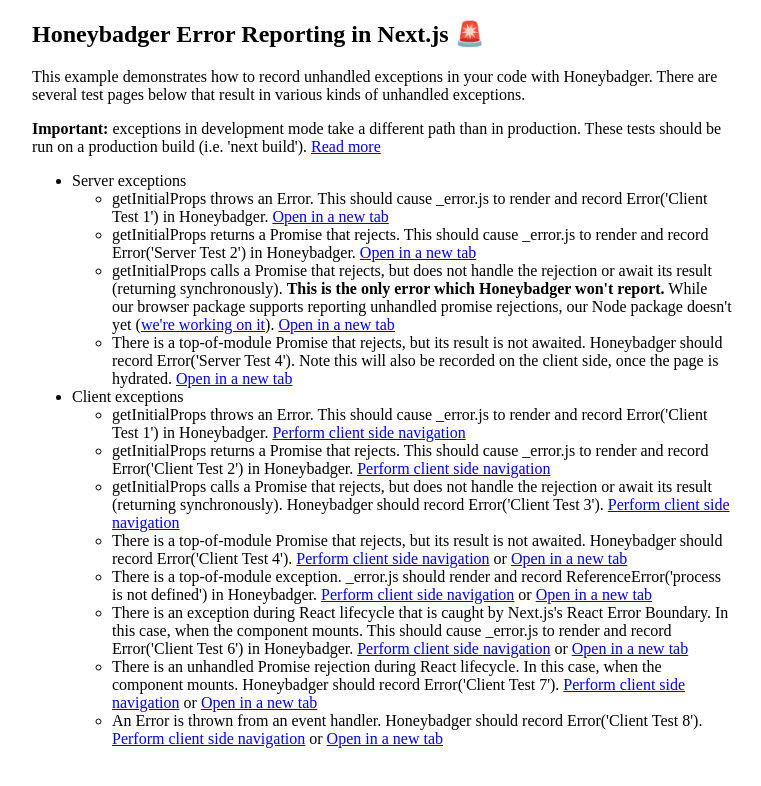
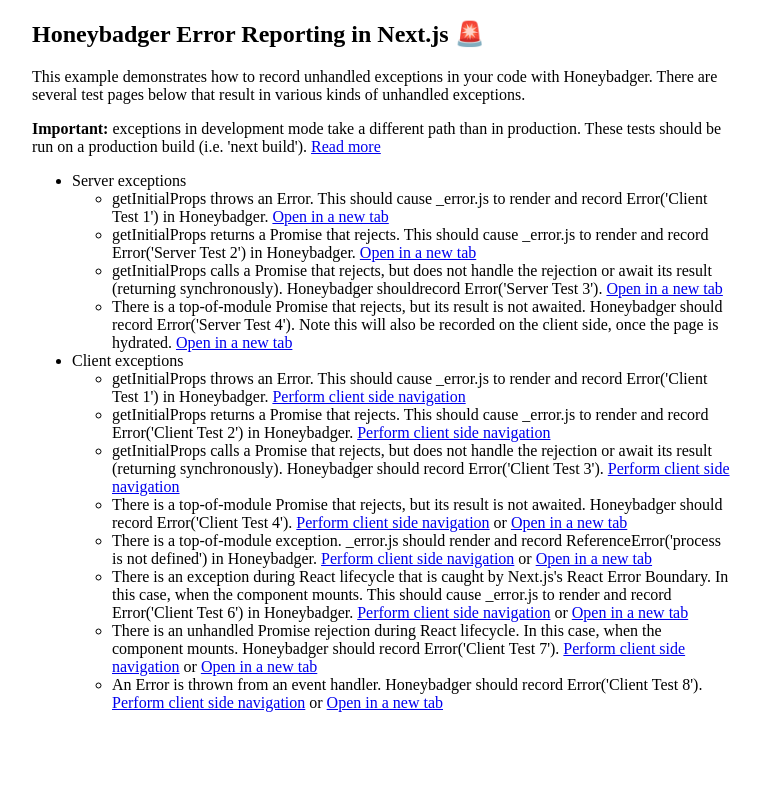
Before and after one commit to honeybadger-io/nextjs-with-honeybadger, a Next.js app: page / in a window 1280 px wide. Shown: the top 786 px of the page, without its empty margins (258-1019 px from the left). Built offline with nearby package versions, Linux system fonts and the light colour scheme; no server answers.

Commit message:
Update server test 3—we support it now!

```diff
--- a/pages/index.js
+++ b/pages/index.js
@@ -34,11 +34,8 @@
         </li>
         <li>
           getInitialProps calls a Promise that rejects, but does not handle the
-          rejection or await its result (returning synchronously). <strong>This is the
-          only error which Honeybadger won't report.</strong> While our browser package
-          supports reporting unhandled promise rejections, our Node package
-          doesn't yet (<a href="https://github.com/honeybadger-io/honeybadger-node/issues/86">we're working on it</a>).{' '}
-          {/*  Honeybadger shouldrecord Error('Server Test 3').{' '} */}
+          rejection or await its result (returning synchronously).{' '}
+          Honeybadger shouldrecord Error('Server Test 3').{' '}
           <a href="/server/test3" target="_blank">
             Open in a new tab
           </a>
```
